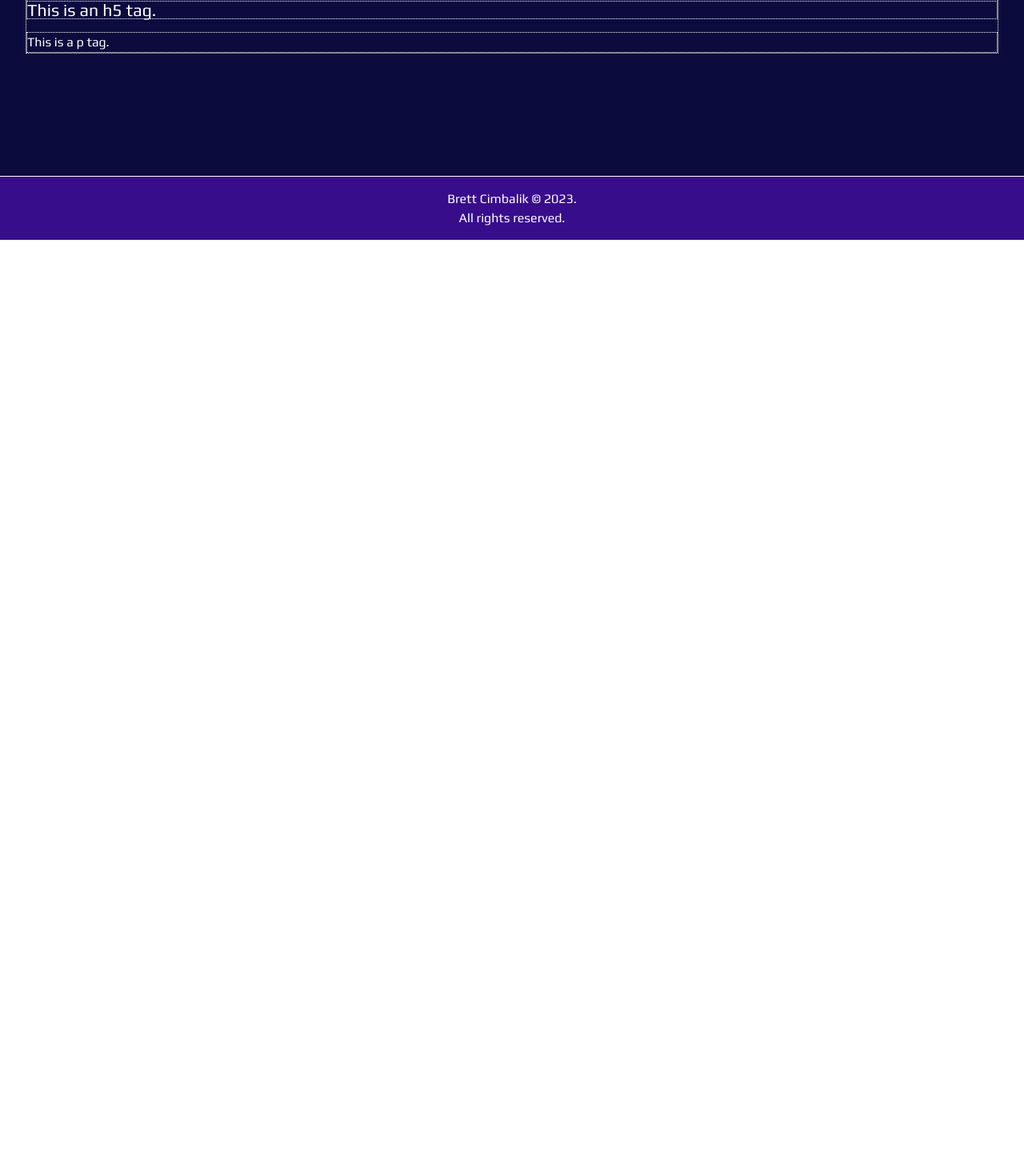
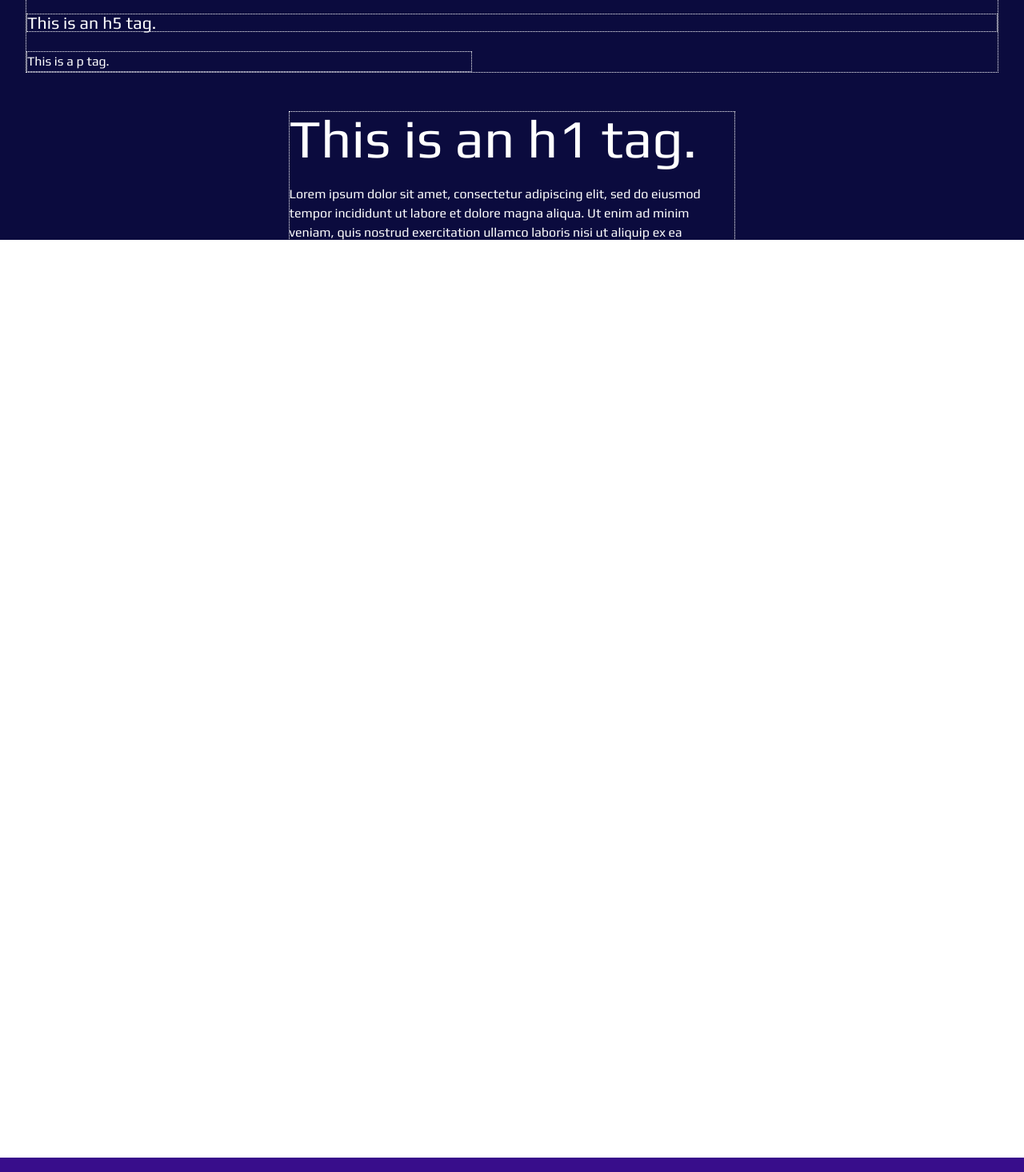
Before and after one commit to bcimbali/my-site-2, a Next.js app: page /typography in a window 1280 px wide. Shown: the part 500-1966 px from the top of the page at 80% size. Before the commit the page ends 800 px from the top, so only its background shows below. Built offline with nearby package versions, Linux system fonts and the light colour scheme.

Commit message:
feat(theme): reveal typography settings in theme

```diff
--- a/src/components/TypographyPage/index.tsx
+++ b/src/components/TypographyPage/index.tsx
@@ -14,20 +14,39 @@ const StyledDiv = styled.div`
 const PageTitle = styled.h1`
   ${({ theme: { themeColors } }) => css`
     color: ${themeColors.fg};
-    margin-bottom: 4rem;
+    margin-bottom: 3rem;
   `}
 `;
 
 const TypographyContainer = styled.div`
+  ${({ theme: { mediaQuery, typography } }) => css`
     border: 1px dotted white;
     display: flex;
     flex-direction: column;
-  gap: 1rem;
+    gap: ${typography.mobile.settings.verticalRhythmSpacing};
     width: 100%;
 
     * {
       border: 1px dotted white;
     }
+
+    ${mediaQuery('lg')(`
+      gap: ${typography.desktop.settings.verticalRhythmSpacing};
+    `)}
+  `}
+`;
+
+const TestContainer = styled.div`
+  ${({ theme: { mediaQuery, typography } }) => css`
+    margin-top: 3rem;
+    border: 1px dotted white;
+    display: grid;
+    gap: ${typography.mobile.settings.verticalRhythmSpacing};
+
+    ${mediaQuery('lg')(`
+      gap: ${typography.desktop.settings.verticalRhythmSpacing};
+    `)}
+  `}
 `;
 
 const TypographyPage = () => {
@@ -42,6 +61,61 @@ const TypographyPage = () => {
         <h5>This is an h5 tag.</h5>
         <p>This is a p tag.</p>
       </TypographyContainer>
+
+      <TestContainer>
+        <h1>This is an h1 tag.</h1>
+        <p>
+          Lorem ipsum dolor sit amet, consectetur adipiscing elit, sed do eiusmod tempor incididunt
+          ut labore et dolore magna aliqua. Ut enim ad minim veniam, quis nostrud exercitation
+          ullamco laboris nisi ut aliquip ex ea commodo consequat. Duis aute irure dolor in
+          reprehenderit in voluptate velit esse cillum dolore eu fugiat nulla pariatur. Excepteur
+          sint occaecat cupidatat non proident, sunt in culpa qui officia deserunt mollit anim id
+          est laborum.
+        </p>
+        <p>
+          Lorem ipsum dolor sit amet, consectetur adipiscing elit, sed do eiusmod tempor incididunt
+          ut labore et dolore magna aliqua. Ut enim ad minim veniam, quis nostrud exercitation
+          ullamco laboris nisi ut aliquip ex ea commodo consequat. Duis aute irure dolor in
+          reprehenderit in voluptate velit esse cillum dolore eu fugiat nulla pariatur. Excepteur
+          sint occaecat cupidatat non proident, sunt in culpa qui officia deserunt mollit anim id
+          est laborum.
+        </p>
+        <h2>This is an h2 tag.</h2>
+        <p>
+          Lorem ipsum dolor sit amet, consectetur adipiscing elit, sed do eiusmod tempor incididunt
+          ut labore et dolore magna aliqua. Ut enim ad minim veniam, quis nostrud exercitation
+          ullamco laboris nisi ut aliquip ex ea commodo consequat. Duis aute irure dolor in
+          reprehenderit in voluptate velit esse cillum dolore eu fugiat nulla pariatur. Excepteur
+          sint occaecat cupidatat non proident, sunt in culpa qui officia deserunt mollit anim id
+          est laborum.
+        </p>
+        <p>
+          Lorem ipsum dolor sit amet, consectetur adipiscing elit, sed do eiusmod tempor incididunt
+          ut labore et dolore magna aliqua. Ut enim ad minim veniam, quis nostrud exercitation
+          ullamco laboris nisi ut aliquip ex ea commodo consequat. Duis aute irure dolor in
+          reprehenderit in voluptate velit esse cillum dolore eu fugiat nulla pariatur. Excepteur
+          sint occaecat cupidatat non proident, sunt in culpa qui officia deserunt mollit anim id
+          est laborum.
+        </p>
+        <h3>This is an h3 tag.</h3>
+        <p>
+          Lorem ipsum dolor sit amet, consectetur adipiscing elit, sed do eiusmod tempor incididunt
+          ut labore et dolore magna aliqua. Ut enim ad minim veniam, quis nostrud exercitation
+          ullamco laboris nisi ut aliquip ex ea commodo consequat. Duis aute irure dolor in
+          reprehenderit in voluptate velit esse cillum dolore eu fugiat nulla pariatur. Excepteur
+          sint occaecat cupidatat non proident, sunt in culpa qui officia deserunt mollit anim id
+          est laborum.
+        </p>
+        <h3>This is an h3 tag.</h3>
+        <p>
+          Lorem ipsum dolor sit amet, consectetur adipiscing elit, sed do eiusmod tempor incididunt
+          ut labore et dolore magna aliqua. Ut enim ad minim veniam, quis nostrud exercitation
+          ullamco laboris nisi ut aliquip ex ea commodo consequat. Duis aute irure dolor in
+          reprehenderit in voluptate velit esse cillum dolore eu fugiat nulla pariatur. Excepteur
+          sint occaecat cupidatat non proident, sunt in culpa qui officia deserunt mollit anim id
+          est laborum.
+        </p>
+      </TestContainer>
     </StyledDiv>
   );
 };
--- a/src/styling/globalStyles.ts
+++ b/src/styling/globalStyles.ts
@@ -14,6 +14,11 @@ const GlobalStyles = createGlobalStyle`
       overflow: hidden;
       position: absolute;
       width: 100%;
+    }
+
+    /* Set max-width of body text for readability: */
+    p {
+      max-width: 60ch;
     }
 
     /* Set body tag colors: */
--- a/src/styling/typography.ts
+++ b/src/styling/typography.ts
@@ -26,11 +26,32 @@ const genAscendingValues = ({ base, scale }: { base?: number; scale: number }) =
 };
 
 // Combine descedings & ascending sizes in one object:
-export const genTypographicScale = ({ base, scale }: { base?: number; scale: number }) => {
+export const genTypographicScale = ({
+  base = 1,
+  bodyLineHeight = 1.5,
+  headingLineHeight = 1.5,
+  scale = 1.333
+}: {
+  base?: number;
+  bodyLineHeight?: number;
+  headingLineHeight?: number;
+  scale: number;
+}) => {
   const descendingValues = genDescendingDegrees({ base, scale });
   const ascendingValues = genAscendingValues({ base, scale });
 
-  const combinedValues = [...descendingValues, ...ascendingValues];
+  // Get base vertical rhythm spacing:
+  // https://designmodo.com/vertical-rhythm/
+  const verticalRhythmSpacing = `${base * bodyLineHeight}rem`;
+
+  // House all settings within generated sizes:
+  const settings = [
+    ['settings'],
+    { base, bodyLineHeight, headingLineHeight, scale, verticalRhythmSpacing }
+  ];
+
+  // Combine everything and return in one object:
+  const combinedValues = [...descendingValues, ...ascendingValues, settings];
   return Object.fromEntries(combinedValues);
 };
 
@@ -38,6 +59,7 @@ export const genTypographicScale = ({ base, scale }: { base?: number; scale: num
 // Way to override individual tags if need be.
 // Remove mega.
 // Add safe fallbacks / defaults.
+// Add sensible vertical rhythm values based off of verticalRhythmSpacing.
 const typography = ({
   desktopSettings,
   mobileSettings
@@ -57,11 +79,15 @@ const typography = ({
 }) => {
   const desktop = genTypographicScale({
     scale: desktopSettings?.scale || 1,
-    base: desktopSettings?.baseRem || 1
+    base: desktopSettings?.baseRem || 1,
+    bodyLineHeight: desktopSettings?.bodyLineHeight || 1.5,
+    headingLineHeight: desktopSettings?.headingLineHeight || 1.5
   });
   const mobile = genTypographicScale({
     scale: mobileSettings?.scale || 1,
-    base: mobileSettings?.baseRem || 1
+    base: mobileSettings?.baseRem || 1,
+    bodyLineHeight: mobileSettings?.bodyLineHeight || 1.5,
+    headingLineHeight: mobileSettings?.headingLineHeight || 1.5
   });
   return {
     desktop,
```
Lines whose indentation alone changed are shown as unchanged.
